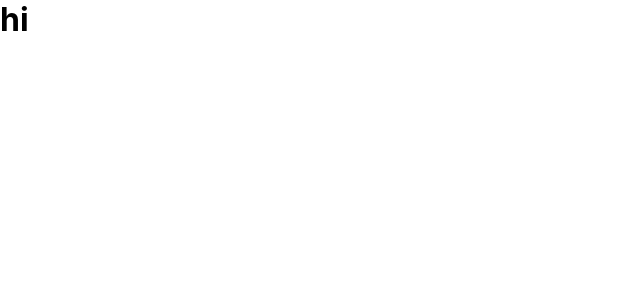
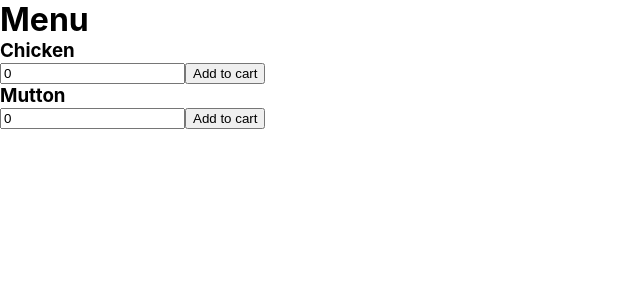
Before and after one commit to kumard3/Menu-Booking, a React (Create React App) app: page / in a window 1280 px wide. Shown: the top 300 px of the page, without its empty margins (0-640 px from the left). Built offline with nearby package versions, Linux system fonts and the light colour scheme.

Commit message:
Adding to cart and deleting from cart functionality.

```diff
--- a/package.json
+++ b/package.json
@@ -8,6 +8,7 @@
     "@testing-library/user-event": "^12.1.10",
     "react": "^17.0.2",
     "react-dom": "^17.0.2",
+    "react-router-dom": "^5.2.0",
     "react-scripts": "4.0.3",
     "web-vitals": "^1.0.1"
   },
--- a/src/App.js
+++ b/src/App.js
@@ -1,7 +1,11 @@
+import { useState } from "react";
+import { MenuPage } from "./pages/MenuPage";
+
 function App() {
+  const [menuItems, setMenuItems] = useState([]);
   return (
-    <div className="App">
-      <h1>hi</h1>
+    <div>
+      <MenuPage menuItems={menuItems} setMenuItems={setMenuItems} />
     </div>
   );
 }
--- /dev/null
+++ b/src/components/MenuItem.jsx
@@ -0,0 +1,50 @@
+import React, { useState } from "react";
+
+const MenuItem = ({ id, menuItems, setMenuItems, name }) => {
+  const [itemNumber, setItemNumber] = useState(0);
+  const [toggleCartButton, setToggleCartButton] = useState(true);
+  console.log(menuItems);
+  function handleDeleteClick(id) {
+    const removeItem = menuItems.filter((menuItem) => {
+      return menuItem.id !== id;
+    });
+    setMenuItems(removeItem);
+    setToggleCartButton(!toggleCartButton);
+  }
+
+  return (
+    <>
+      <h3>{name}</h3>
+      <input
+        type="number"
+        value={itemNumber}
+        onChange={(e) => setItemNumber(e.target.value)}
+      />
+      {toggleCartButton ? (
+        <button
+          onClick={() => {
+            setToggleCartButton(!toggleCartButton);
+            setMenuItems([
+              ...menuItems,
+              { id: id, name: name, numberOfPlates: itemNumber },
+            ]);
+          }}>
+          Add to cart
+        </button>
+      ) : (
+        <button onClick={() => handleDeleteClick(id)}>Remove from cart</button>
+      )}
+      {/* <button
+        onClick={() =>
+          setMenuItems([
+            ...menuItems,
+            { name: name, numberOfPlates: itemNumber },
+          ])
+        }>
+        Add to cart
+      </button> */}
+    </>
+  );
+};
+
+export default MenuItem;
--- /dev/null
+++ b/src/pages/MenuPage/index.js
@@ -0,0 +1,22 @@
+import React from "react";
+import MenuItem from "../../components/MenuItem";
+
+export const MenuPage = ({ menuItems, setMenuItems }) => {
+  return (
+    <>
+      <h1>Menu</h1>
+      <MenuItem
+        id={0}
+        menuItems={menuItems}
+        setMenuItems={setMenuItems}
+        name={"Chicken"}
+      />
+      <MenuItem
+        id={1}
+        menuItems={menuItems}
+        setMenuItems={setMenuItems}
+        name={"Mutton"}
+      />
+    </>
+  );
+};
```
Also changed, not shown: 1 other file (tests, documents, lock files or other folders).
